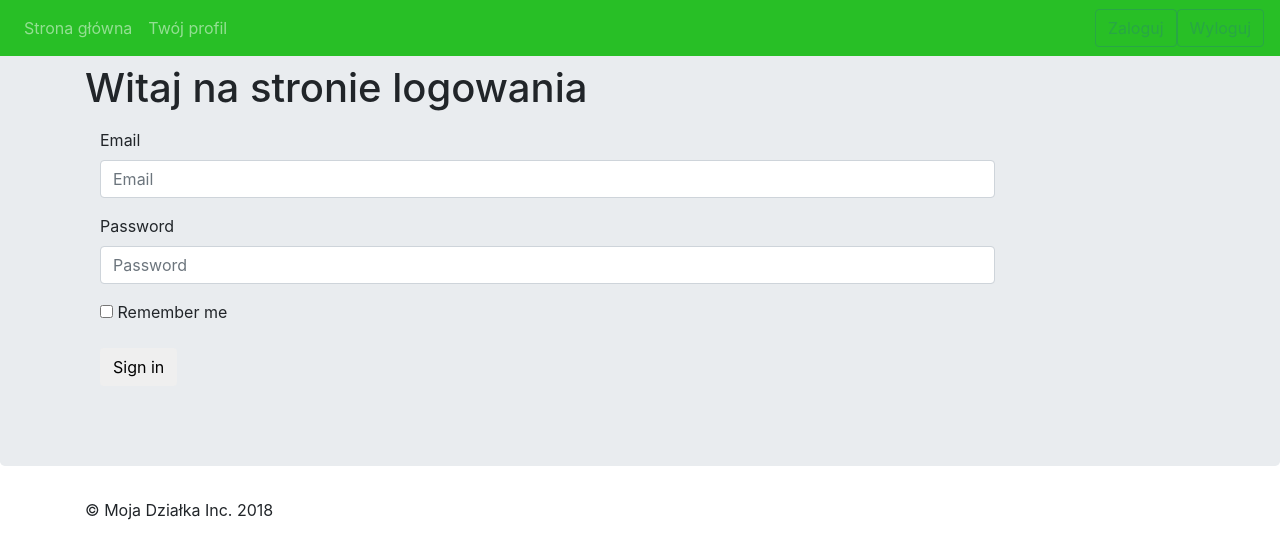
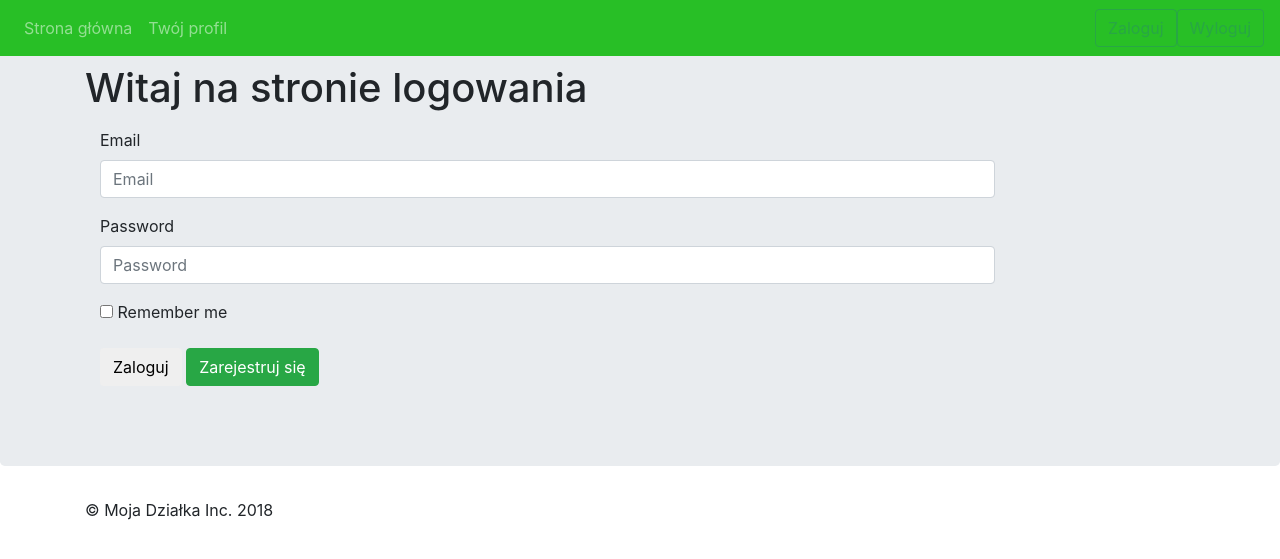
Before and after one commit to golinskis/projektSDA, a Symfony app: template Moja_dzialka/templates/login/login.html.twig in a window 1280 px wide. Shown: the top 559 px of the page. Run offline with Twig, Linux system fonts and the light colour scheme; the template is opened without the code that fills it, so the values that code supplies are empty; some libraries are stand-ins or nearby versions.

Commit message:
dodanie guzika rejestracja z odnosnikiem i pozycjonowanie

```diff
--- a/Moja_dzialka/templates/login/login.html.twig
+++ b/Moja_dzialka/templates/login/login.html.twig
@@ -34,7 +34,8 @@
   </div>
   <div class="form-group">
     <div class="col-sm-offset-2 col-sm-10">
-      <button type="submit" class="btn btn-default">Sign in</button>
+      <button type="submit" class="btn btn-default">Zaloguj</button>
+      <a class="btn btn-success" href="http://127.0.0.1:8000/new/user" role="button">Zarejestruj się</a>
     </div>
   </div>
 </form>
```
